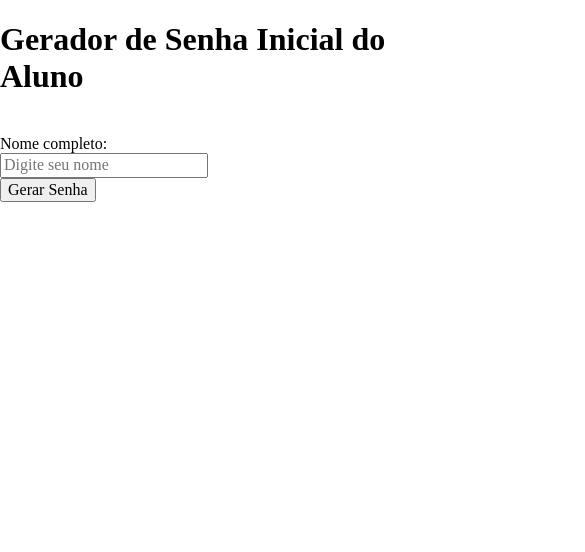
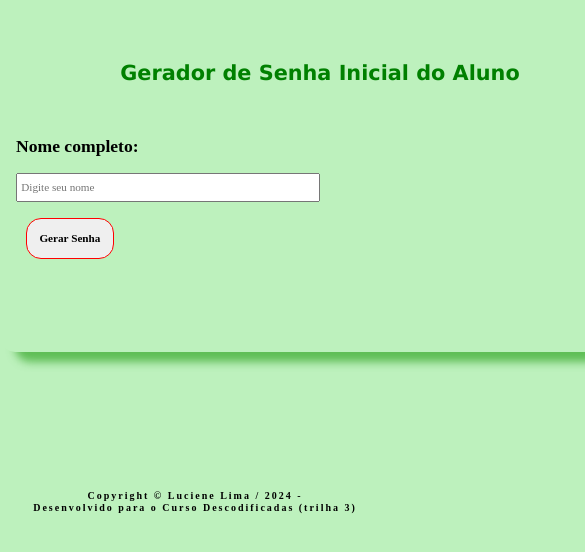
Before and after one commit to lucienelima8/Senha_Inicial, a plain HTML site: page index.html in a window 390 px wide. Shown: the top 552 px of the page, 585 px wide, since content can reach past the window. Drawn offline with Linux system fonts and the light colour scheme.

Commit message:
iniciei o css e responsivo, falta consertar o responsivo

```diff
--- a/estilo.css
+++ b/estilo.css
@@ -1,12 +1,177 @@
+:root {
+    --cor_fundo: rgb(189, 241, 189);
+}
+
+* {
+    margin: 0;
+    padding: 0;
+    box-sizing: border-box;
+
+}
+
+body {
+    width: 100%; /*largura de 100% da página*/
+    height: 100vh; /*altura total da página*/
+    padding: 5rem;
+    text-align: center;
+    background-color: var(--cor_fundo);
+
+}
+
+
+.div_gerar_senha {
+    /*border: 1px solid violet;*/
+    border-radius: 15px;
+    /*padding: 20px;*/
+    text-align: left;
+    padding: 1rem;
+
+    width: 40rem;
+    height: 20rem;
+
+    /*margem*/
+    margin: 2rem auto; /*pra deixar o elemento no meio do site*/
+
+    background: linear-gradient(to top, right, var(--cor_fundo), #ccc, green, black, blue);
+
+    /*box-shadow: 15px 10px 8px rgb(85, 6, 85);*/
+    box-shadow: 15px 10px 8px rgba(54, 167, 41, 0.699);
+
+}
+
+h1 {
+    color: green;
+    text-align: center;
+    font-size: 1.7rem;
+    margin-bottom: 2rem;
+    font-family: Verdana, Geneva, Tahoma, sans-serif;
+
+}
+
+label {
+    font-size: 1.1rem;
+    font-weight: bold;
+
+
+}
+
+input {
+    /*padding-left: .2rem;
+    padding-right: 10rem;*/
+    padding: .4rem 10rem .4rem .2rem;
+    margin-top: 1rem;
+
+}
+
+button {
+    margin-top: 1rem;
+    padding: .8rem;
+    cursor: pointer;
+    color: black;
+    /*font-weight: bolder;*/
+    font-size: .8rem;
+    font-weight: bolder;
+    border: 1px solid red;
+    border-radius: 15px;
+    margin-left: .6rem;
+
+
+}
+
+button:hover {
+    font-weight: bolder;
+    background-color: var(--cor_fundo);
+    border: 1px solid black;
+
+
+}
+
+
+p{
+    color: red;
+    margin-top: 1rem;
+    font-weight: bolder;
+    font-size: 1.2rem;
+    text-align: center;
+
+}
+
+footer {
+    color: black;
+    text-align: center;
+    padding-bottom: 10px;
+    padding-top: 10px;
+    letter-spacing: 2px; /*para distanciar as letras*/
+    margin-top: 8rem;
+    margin-bottom: 0;
+    font-size: 10px;
+    font-weight: bolder;
+    white-space: wrap; /*pra ter quebra de linha*/
+}
 
 
 
 
+ /*Responsividade*/
+
+@media screen and (max-width: 1115px) {
 
 
+    body {
+        max-width: auto;
+        justify-content: center;
+        text-align: center;
+
+    }
+
+    .div{
+        width: auto;
+        height: 20rem;
+
+        margin-top: 6rem;
 
 
+    }
 
+
+    h1 {
+        font-size: 1.3rem;
+
+    }
+
+    h4, input, button {
+        font-size: .7rem;
+
+    }
+
+    p{
+        color: red;
+        margin-top: 1rem;
+        font-weight: bolder;
+        font-size: 1rem;
+
+    }
+
+}
+
+    /*Responsividade*/
+
+@media screen and (max-width: 845px) {
+
+    body {
+        padding: 0;
+
+    }
+
+    .div{
+        width: 20rem;
+        height: 20rem;
+
+
+    }
+
+
+}
 
 
 
--- a/index.html
+++ b/index.html
@@ -19,6 +19,8 @@
 
 <body>
 
+    <div class="div_gerar_senha">
+
         <h1>Gerador de Senha Inicial do Aluno</h1>
 
         <br>
@@ -35,6 +37,17 @@
 
         <br>
 
+        <div class="div_paragrafo_js">
+
+            <!-- Parágrafo pro JS -->
+            <p class="resultado"></p>
+
+        </div>
+
+    </div>
+
+
+
 
 
 
@@ -43,13 +56,10 @@
 
     <footer>
 
+        Copyright &copy; Luciene Lima / 2024 - <br>Desenvolvido para o Curso Descodificadas (trilha 3)
+
 
     </footer>
-
-
-
-    <!-- Parágrafo pro JS -->
-    <p class="resultado"></p>
 
 
 </body>
```
Lines whose indentation alone changed are shown as unchanged.
